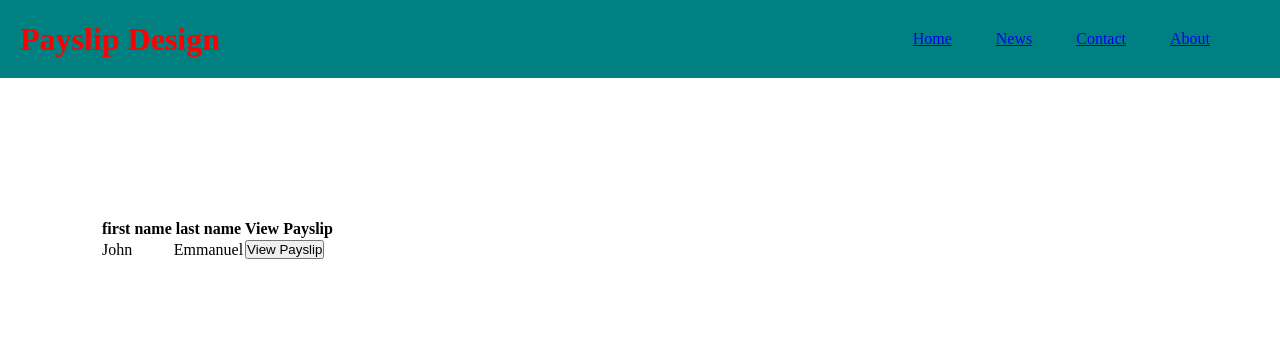
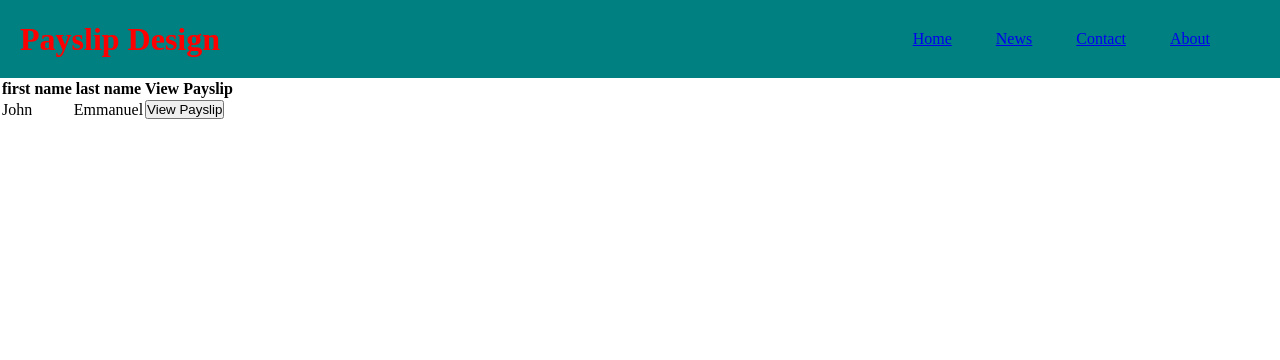
Before and after one commit to lagrandecode/oraclepayslip, a Django app: page / in a window 1280 px wide. Shown: the top 360 px of the page. Run offline with Django 4.2, Linux system fonts and the light colour scheme.

Commit message:
"commit"

```diff
--- a/static/main.css
+++ b/static/main.css
@@ -26,12 +26,10 @@ li{
     background-color: teal;
 
 }
-.container2{
-    padding: 20px;
+
+.button{
+    cursor: pointer;
 }
-tr{
-    padding: 50px;
+.button:hover{
+    color: red;
 }
-.table{
-    padding: 100px;
-}
```
